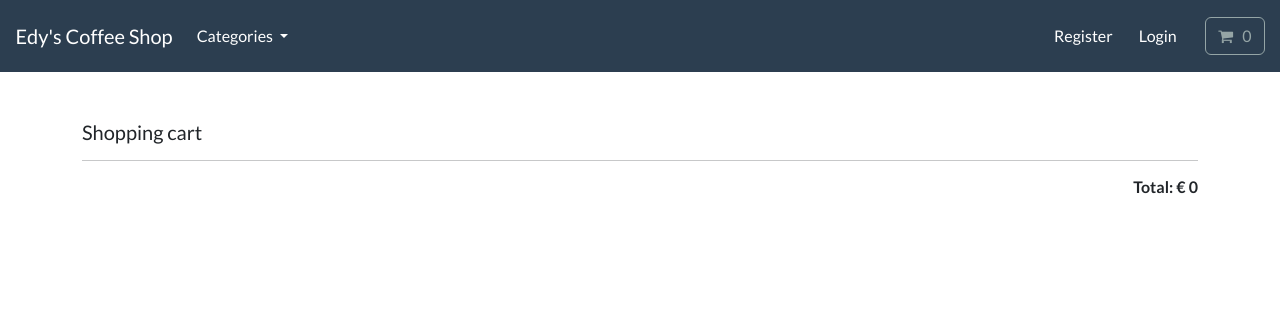
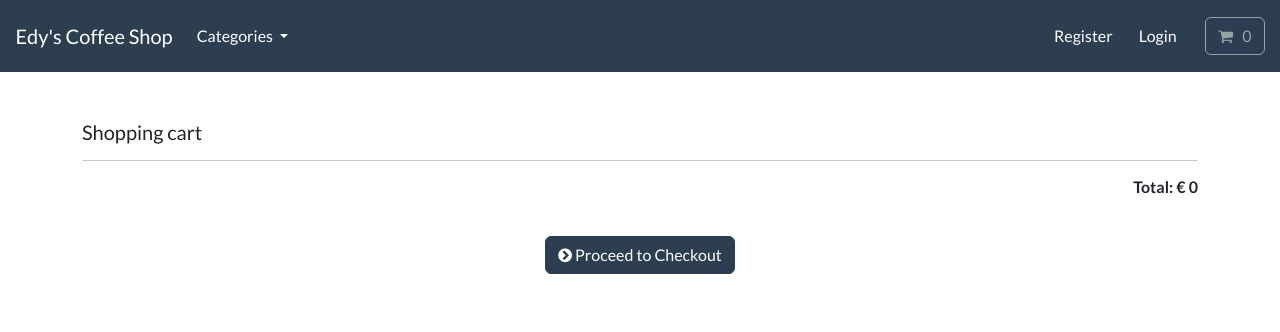
Before and after one commit to EdyDaSilva/ecommerce, a Django app: page /cart/ in a window 1280 px wide. Shown: the top 332 px of the page. Run offline with Django 4.2, Linux system fonts and the light colour scheme; data comes from the database, SQL or seed files in the repository; both versions use the stored data as it was after the commit; some libraries are stand-ins or nearby versions.

Commit message:
checkout template

```diff
--- a/cart/templates/cart/cart-summary.html
+++ b/cart/templates/cart/cart-summary.html
@@ -126,7 +126,9 @@
 
 
     <br>
-
+    <div class="text-center">
+      <a href="{% url 'checkout' %}" class="btn btn-primary my-2"><i class="fa fa-chevron-circle-right" aria-hidden="true"></i>  Proceed to Checkout </a>
+    </div>
     <br>
 
 
--- /dev/null
+++ b/payment/templates/payment/checkout.html
@@ -0,0 +1 @@
+<h1>Checkout</h1>
--- a/payment/urls.py
+++ b/payment/urls.py
@@ -4,6 +4,8 @@ from . import views
 
 urlpatterns = [
 
+    path('checkout', views.checkout, name='checkout'),
+
     path('payment-success', views.payment_success, name='payment-success'),
 
     path('payment-failed', views.payment_failed, name='payment-failed'),
--- a/payment/views.py
+++ b/payment/views.py
@@ -1,6 +1,10 @@
 from django.shortcuts import render
 
 # Create your views here.
+
+def checkout(request):
+    return render(request, 'payment/checkout.html')
+
 
 def payment_success(request):
     return render(request, 'payment/payment-success.html')
```
Also changed, not shown: db.sqlite3.
